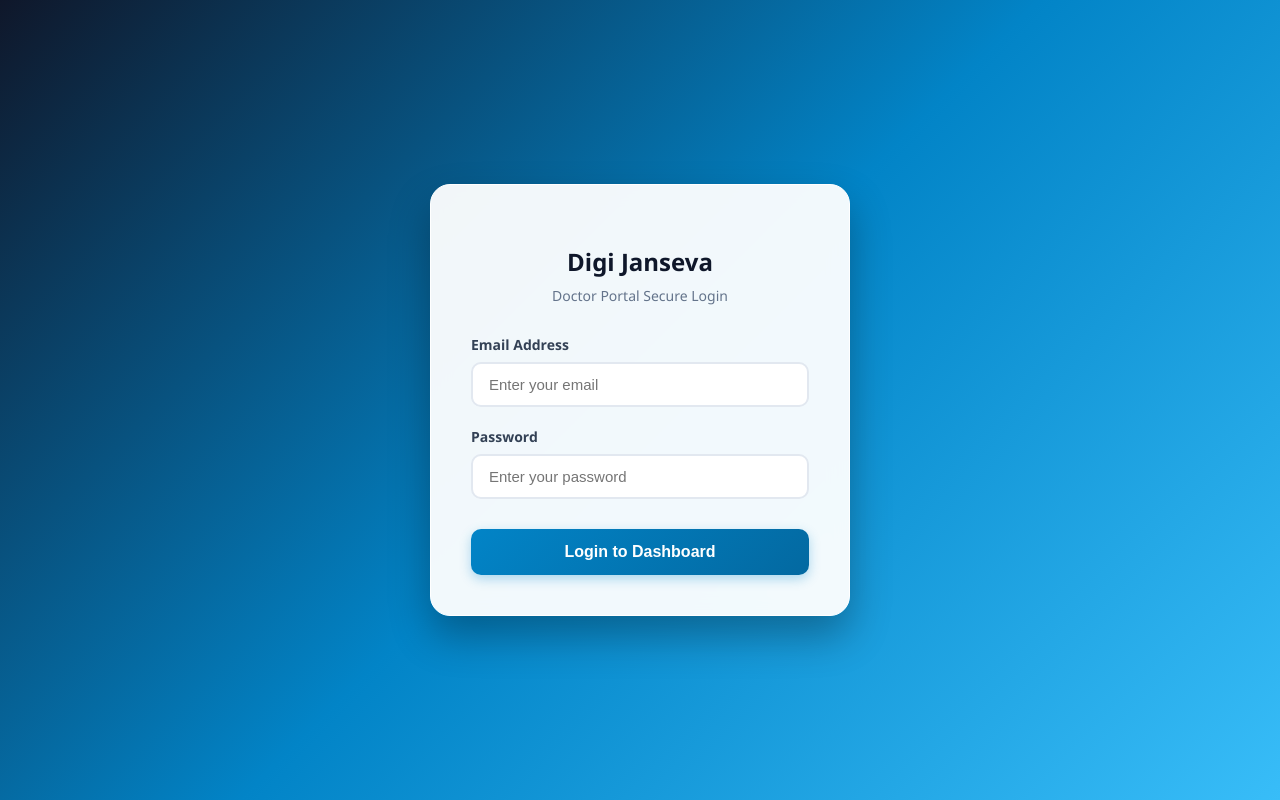
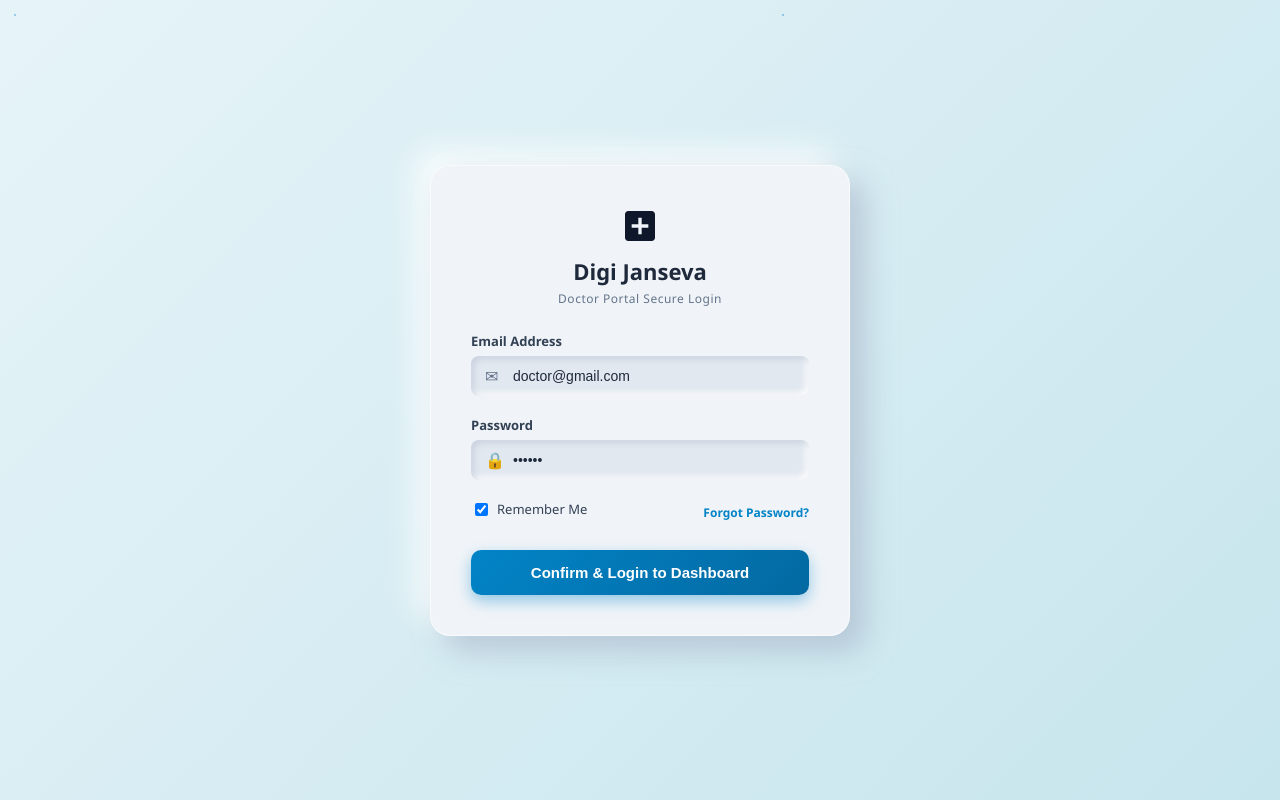
Before and after one commit to ishreyaaver/medical_triage_project_doctor, a plain HTML site: page index.html in a window 1280 px wide. Drawn offline with Linux system fonts and the light colour scheme.

Commit message:
Update index.html

```diff
--- a/index.html
+++ b/index.html
@@ -3,69 +3,163 @@
 <head>
     <meta charset="UTF-8">
     <meta name="viewport" content="width=device-width, initial-scale=1.0">
-    <title>Health Mate - Doctor Login</title>
+    <title>Digi Janseva - Doctor Login</title>
     <style>
         * { box-sizing: border-box; }
         body {
             font-family: 'Segoe UI', system-ui, -apple-system, sans-serif;
-            background: linear-gradient(135deg, #0f172a, #0284c7, #38bdf8);
+            background: linear-gradient(135deg, #e6f4f8, #c7e5ed);
             height: 100vh;
             margin: 0;
             display: flex;
             justify-content: center;
             align-items: center;
+            position: relative;
+            overflow: hidden;
         }
+
+        /* Background Circuit Lines Effect (Neumorphic tech medical vibe) */
+        body::before, body::after {
+            content: "";
+            position: absolute;
+            top: 0; bottom: 0;
+            width: 40%;
+            background-repeat: no-repeat;
+            background-size: contain;
+            opacity: 0.35;
+            z-index: 1;
+        }
+        body::before {
+            left: 0;
+            background-image: radial-gradient(circle, #0284c7 1px, transparent 1px);
+            background-size: 30px 30px;
+        }
+        body::after {
+            right: 0;
+            background-image: radial-gradient(circle, #0284c7 1px, transparent 1px);
+            background-size: 30px 30px;
+        }
+
         .login-card {
-            background: rgba(255, 255, 255, 0.95);
-            backdrop-filter: blur(10px);
+            background: #f0f4f8;
             padding: 40px;
             border-radius: 20px;
-            box-shadow: 0 20px 40px rgba(0,0,0,0.3);
+            box-shadow: 15px 15px 30px rgba(163, 177, 198, 0.6),
+                        -15px -15px 30px rgba(255, 255, 255, 0.8);
             width: 100%;
             max-width: 420px;
-            border: 1px solid rgba(255,255,255,5);
+            position: relative;
+            z-index: 2;
+            border: 1px solid rgba(255, 255, 255, 0.6);
         }
+
+        .logo-area {
+            text-align: center;
+            margin-bottom: 25px;
+        }
+
+        .logo-area svg {
+            width: 40px;
+            height: 40px;
+            fill: #0f172a;
+            margin-bottom: 5px;
+        }
+
         h2 {
-            color: #0f172a;
+            color: #1e293b;
             text-align: center;
-            margin-bottom: 8px;
+            margin: 0;
+            font-size: 22px;
             font-weight: 700;
         }
+
         .subtitle {
             text-align: center;
             color: #64748b;
-            font-size: 14px;
-            margin-bottom: 30px;
+            font-size: 12px;
+            margin-top: 4px;
+            margin-bottom: 25px;
+            letter-spacing: 0.5px;
         }
+
         .form-group {
             margin-bottom: 20px;
         }
+
         label {
             display: block;
-            margin-bottom: 8px;
+            margin-bottom: 6px;
             font-weight: 600;
             color: #334155;
+            font-size: 13px;
+        }
+
+        .input-box {
+            position: relative;
+        }
+
+        .input-box span {
+            position: absolute;
+            left: 14px;
+            top: 50%;
+            transform: translateY(-50%);
+            color: #64748b;
+            font-size: 16px;
+        }
+
+        input[type="email"], input[type="password"] {
+            width: 100%;
+            padding: 12px 14px 12px 42px;
+            background: #e2e8f0;
+            border: none;
+            border-radius: 8px;
             font-size: 14px;
-        }
-        input {
-            width: 100%;
-            padding: 12px 16px;
-            border: 2px solid #e2e8f0;
-            border-radius: 10px;
-            font-size: 15px;
+            color: #1e293b;
+            box-shadow: inset 3px 3px 6px rgba(163, 177, 198, 0.4),
+                        inset -3px -3px 6px rgba(255, 255, 255, 0.9);
             transition: all 0.3s ease;
         }
+
         input:focus {
-            border-color: #0284c7;
             outline: none;
-            box-shadow: 0 0 0 4px rgba(2, 132, 199, 0.15);
+            box-shadow: inset 4px 4px 8px rgba(163, 177, 198, 0.6),
+                        inset -4px -4px 8px rgba(255, 255, 255, 1);
         }
+
+        .extra-options {
+            display: flex;
+            justify-content: space-between;
+            align-items: center;
+            font-size: 12px;
+            color: #64748b;
+            margin-bottom: 25px;
+        }
+
+        .extra-options label {
+            display: flex;
+            align-items: center;
+            gap: 6px;
+            font-weight: normal;
+            cursor: pointer;
+        }
+
+        .extra-options a {
+            color: #0284c7;
+            text-decoration: none;
+            font-weight: 600;
+        }
+
+        .extra-options a:hover {
+            text-decoration: underline;
+        }
+
         .error-msg {
             color: #dc2626;
-            font-size: 12px;
-            margin-top: 5px;
+            font-size: 11px;
+            margin-top: 4px;
             display: none;
         }
+
         button {
             width: 100%;
             padding: 14px;
@@ -74,35 +168,54 @@
             border: none;
             border-radius: 10px;
             cursor: pointer;
-            font-size: 16px;
+            font-size: 15px;
             font-weight: 600;
-            box-shadow: 0 4px 12px rgba(2, 132, 199, 0.3);
+            box-shadow: 0 6px 15px rgba(2, 132, 199, 0.4);
             transition: all 0.3s ease;
-            margin-top: 10px;
         }
+
         button:hover {
-            transform: translateY(-2px);
-            box-shadow: 0 6px 16px rgba(2, 132, 199, 0.4);
+            background: linear-gradient(135deg, #0369a1, #075985);
+            transform: translateY(-1px);
+            box-shadow: 0 8px 20px rgba(2, 132, 199, 0.5);
         }
     </style>
 </head>
 <body>
 
 <div class="login-card">
-    <h2>Digi Janseva</h2>
-    <div class="subtitle">Doctor Portal Secure Login</div>
+    <div class="logo-area">
+        <!-- Medical Caduceus / Cross Icon -->
+        <svg viewBox="0 0 24 24"><path d="M19 3H5c-1.1 0-2 .9-2 2v14c0 1.1.9 2 2 2h14c1.1 0 2-.9 2-2V5c0-1.1-.9-2-2-2zm-2 10h-4v4h-2v-4H7v-2h4V7h2v4h4v2z"/></svg>
+        <h2>Digi Janseva</h2>
+        <div class="subtitle">Doctor Portal Secure Login</div>
+    </div>
+
     <form id="loginForm" onsubmit="handleLogin(event)">
         <div class="form-group">
             <label>Email Address</label>
-            <input type="email" id="email" placeholder="Enter your email">
+            <div class="input-box">
+                <span>✉</span>
+                <input type="email" id="email" placeholder="doctor@gmail.com" value="doctor@gmail.com">
+            </div>
             <div id="emailError" class="error-msg">Please enter a valid email address.</div>
         </div>
+
         <div class="form-group">
             <label>Password</label>
-            <input type="password" id="password" placeholder="Enter your password">
+            <div class="input-box">
+                <span>🔒</span>
+                <input type="password" id="password" placeholder="••••••••" value="123456">
+            </div>
             <div id="passError" class="error-msg">Password is required.</div>
         </div>
-        <button type="submit">Login to Dashboard</button>
+
+        <div class="extra-options">
+            <label><input type="checkbox" checked> Remember Me</label>
+            <a href="#">Forgot Password?</a>
+        </div>
+
+        <button type="submit">Confirm & Login to Dashboard</button>
     </form>
 </div>
 
```
